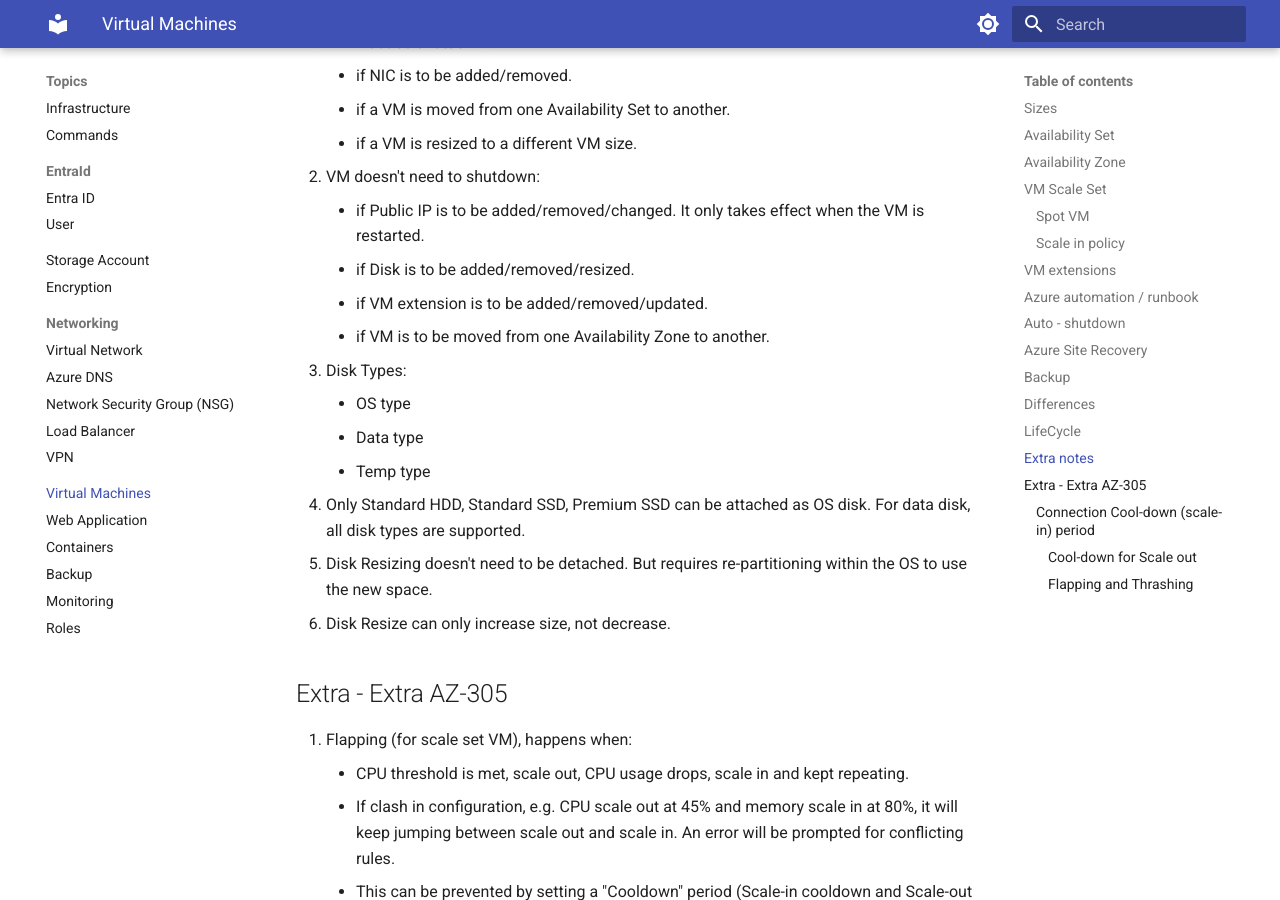
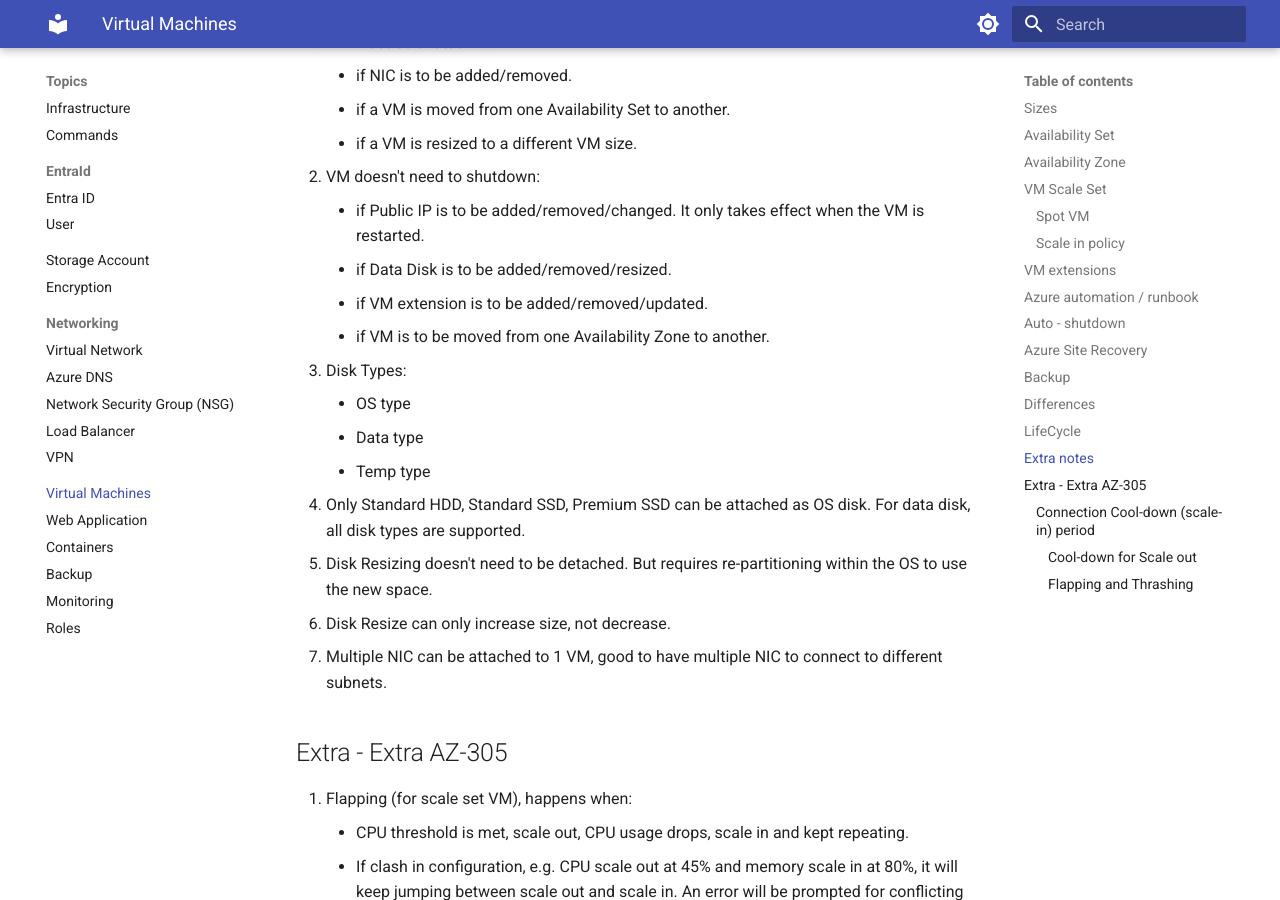
Before and after one commit to yoonghan/AZ-104-Azure-Administrator-Associate, an MkDocs documentation site: the page built from docs/Virtual-Machines.md, in a window 1280 px wide and 900 px high, scrolled down 6953 px. Built offline with MkDocs 1.6.1 and Material for MkDocs 9.7.7, drawn with Linux system fonts in a browser that asks for light colours.

Commit message:
Update VN.

```diff
--- a/docs/Virtual-Machines.md
+++ b/docs/Virtual-Machines.md
@@ -139,7 +139,7 @@
     - if a VM is resized to a different VM size.
 2. VM doesn't need to shutdown:
     - if Public IP is to be added/removed/changed. It only takes effect when the VM is restarted.
-    - if Disk is to be added/removed/resized.
+    - if Data Disk is to be added/removed/resized.
     - if VM extension is to be added/removed/updated.
     - if VM is to be moved from one Availability Zone to another.
 3. Disk Types:
@@ -149,6 +149,7 @@
 4. Only Standard HDD, Standard SSD, Premium SSD can be attached as OS disk. For data disk, all disk types are supported.
 5. Disk Resizing doesn't need to be detached. But requires re-partitioning within the OS to use the new space.
 6. Disk Resize can only increase size, not decrease.
+7. Multiple NIC can be attached to 1 VM, good to have multiple NIC to connect to different subnets.
 
 ## Extra - Extra AZ-305
 1. Flapping (for scale set VM), happens when:
```
Also changed, not shown: docs/Virtual-Network.md (+2 -1 lines).
